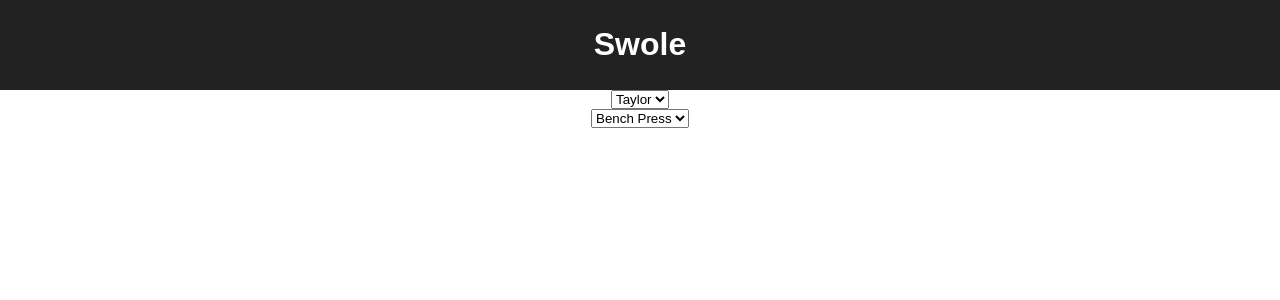
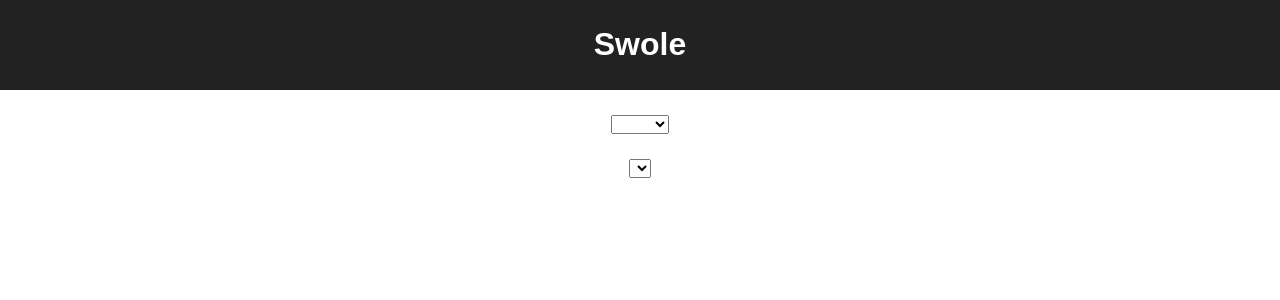
Before and after one commit to tayloraj10/Swole, a React (Create React App) app: page / in a window 1280 px wide. Shown: the top 300 px of the page. Built offline with nearby package versions, Linux system fonts and the light colour scheme.

Commit message:
Finish selector components logic

```diff
--- a/src/components/ExerciseSelection.js
+++ b/src/components/ExerciseSelection.js
@@ -5,7 +5,7 @@ class ExerciseSelection extends Component {
     render() {
         return (
             <select>
-                {this.props.uniqueExercises.map((x,y) => <option key={y}>{x}</option>)}
+                {this.props.uniqueExercises.map((x,y) => <option key={y} value={x}>{x}</option>)}
             </select>
         )
     }
--- a/src/components/PersonSelection.js
+++ b/src/components/PersonSelection.js
@@ -4,8 +4,8 @@ import React, { Component } from 'react';
 class PersonSelection extends Component {
     render() {
         return (
-            <select>
-                {this.props.uniquePersons.map((x,y) => <option key={y}>{x}</option>)}
+            <select onChange={this.props.change}>
+                {this.props.uniquePersons.map((x,y) => <option key={y} value={x}>{x}</option>)}
             </select>
         )
     }
--- a/src/pages/GetLastWeightPage.js
+++ b/src/pages/GetLastWeightPage.js
@@ -1,10 +1,12 @@
 import React, { Component } from 'react';
+
+import '../styles/GetLastWeightPage.css';
 
 import ExerciseSelection from '../components/ExerciseSelection';
 import PersonSelection from '../components/PersonSelection';
 
 
-const data = [ { "Name": "Bench Press", "Equipment" : "Barbell", "Person": "Taylor", "LastWeight" : { "Set1": { "Reps": 10, "Weight": 135 }, "Set2": { "Reps": 8, "Weight": 155 }, "Set3": { "Reps": 5, "Weight": 175 }, "Set4": { "Reps": 3, "Weight": 185 }, "Set5": { "Reps": 5, "Weight": 155 } } }, { "Name": "Deadlift", "Equipment" : "Barbell", "Person": "Taylor", "LastWeight" : { "Set1": { "Reps": 10, "Weight": 135 }, "Set2": { "Reps": 7, "Weight": 185 }, "Set3": { "Reps": 7, "Weight": 185 } } }, { "Name": "Squat", "Equipment" : "Barbell", "Person": "Taylor", "LastWeight" : { "Set1": { "Reps": 10, "Weight": 135 }, "Set2": { "Reps": 7, "Weight": 185 }, "Set3": { "Reps": 5, "Weight": 225 }, "Set4": { "Reps": 4, "Weight": 225 } } } ]
+const data = [ { "Name": "Bench Press", "Equipment" : "Barbell", "Person": "Rob", "LastWeight" : { "Set1": { "Reps": 10, "Weight": 135 }, "Set2": { "Reps": 8, "Weight": 155 }, "Set3": { "Reps": 5, "Weight": 175 }, "Set4": { "Reps": 3, "Weight": 185 }, "Set5": { "Reps": 5, "Weight": 155 } } }, { "Name": "Deadlift", "Equipment" : "Barbell", "Person": "Taylor", "LastWeight" : { "Set1": { "Reps": 10, "Weight": 135 }, "Set2": { "Reps": 7, "Weight": 185 }, "Set3": { "Reps": 7, "Weight": 185 } } }, { "Name": "Squat", "Equipment" : "Barbell", "Person": "Taylor", "LastWeight" : { "Set1": { "Reps": 10, "Weight": 135 }, "Set2": { "Reps": 7, "Weight": 185 }, "Set3": { "Reps": 5, "Weight": 225 }, "Set4": { "Reps": 4, "Weight": 225 } } } ]
 
 
 class GetLastWeightPage extends Component {
@@ -12,7 +14,8 @@ class GetLastWeightPage extends Component {
         super(props);
         this.getUniqueExercises = this.getUniqueExercises.bind(this);
         this.getUniquePersons = this.getUniquePersons.bind(this);
-        this.state = {uniqueExercises: [], uniquePersons: []}
+        this.getExercisesByPerson = this.getExercisesByPerson.bind(this);
+        this.state = {uniqueExercises: [], uniquePersons: [], exercisesByPerson: {}, exercisesByPersonUnique: [],  data: data}
     }
 
     getUniqueExercises(dataObject) {
@@ -23,15 +26,27 @@ class GetLastWeightPage extends Component {
         this.setState({uniqueExercises: tempList.sort()});
     }
 
+    getExercisesByPerson(event) {
+        const person = event.target.value;
+        let tempObject = {};
+        this.state.data.forEach( (item, index)  => {
+            if (this.state.data[index]['Person'] === person) {
+                tempObject[this.state.data[index]['Name']] = this.state.data[index]['LastWeight']
+            }
+        });
+        this.setState({exercisesByPerson: tempObject});
+        this.setState({exercisesByPersonUnique: Object.keys(tempObject)});
+    }
+
     getUniquePersons(dataObject) {
-        let tempList = []
+        let tempList = ['']
         dataObject.forEach( (item, index)  => {
             if ( !tempList.includes(dataObject[index]['Person']) ) {
                 tempList.push(dataObject[index]['Person']);
             }
         });
         this.setState({uniquePersons: tempList});
-        console.log(this.state.uniquePersons)
+        //console.log(this.state.uniquePersons)
     }
 
     componentDidMount() {
@@ -41,12 +56,12 @@ class GetLastWeightPage extends Component {
 
     render() {
         return (
-            <div>
+            <div className={"weightviewer"}>
                 <div className={"persons selector"}>
-                    <PersonSelection uniquePersons={this.state.uniquePersons} />
+                    <PersonSelection uniquePersons={this.state.uniquePersons} change={this.getExercisesByPerson} />
                 </div>
                 <div className={"exercises selector"}>
-                    <ExerciseSelection uniqueExercises={this.state.uniqueExercises} />
+                    <ExerciseSelection uniqueExercises={this.state.exercisesByPersonUnique} />
                 </div>
             </div>
         )
--- /dev/null
+++ b/src/styles/GetLastWeightPage.css
@@ -0,0 +1,7 @@
+.selector {
+    margin: 25px 0px;
+}
+
+option {
+    min-width: 50px;
+}
```
